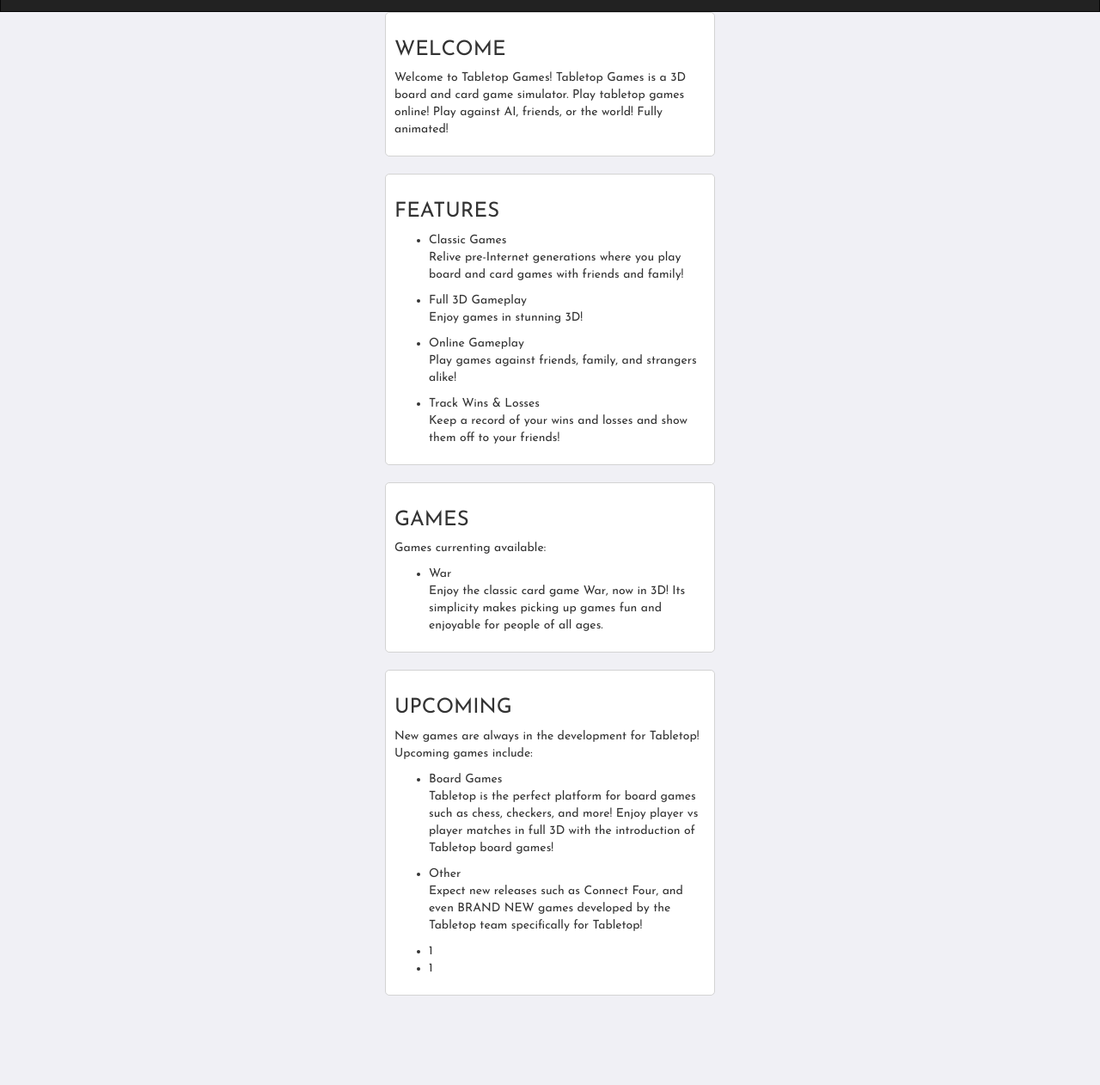
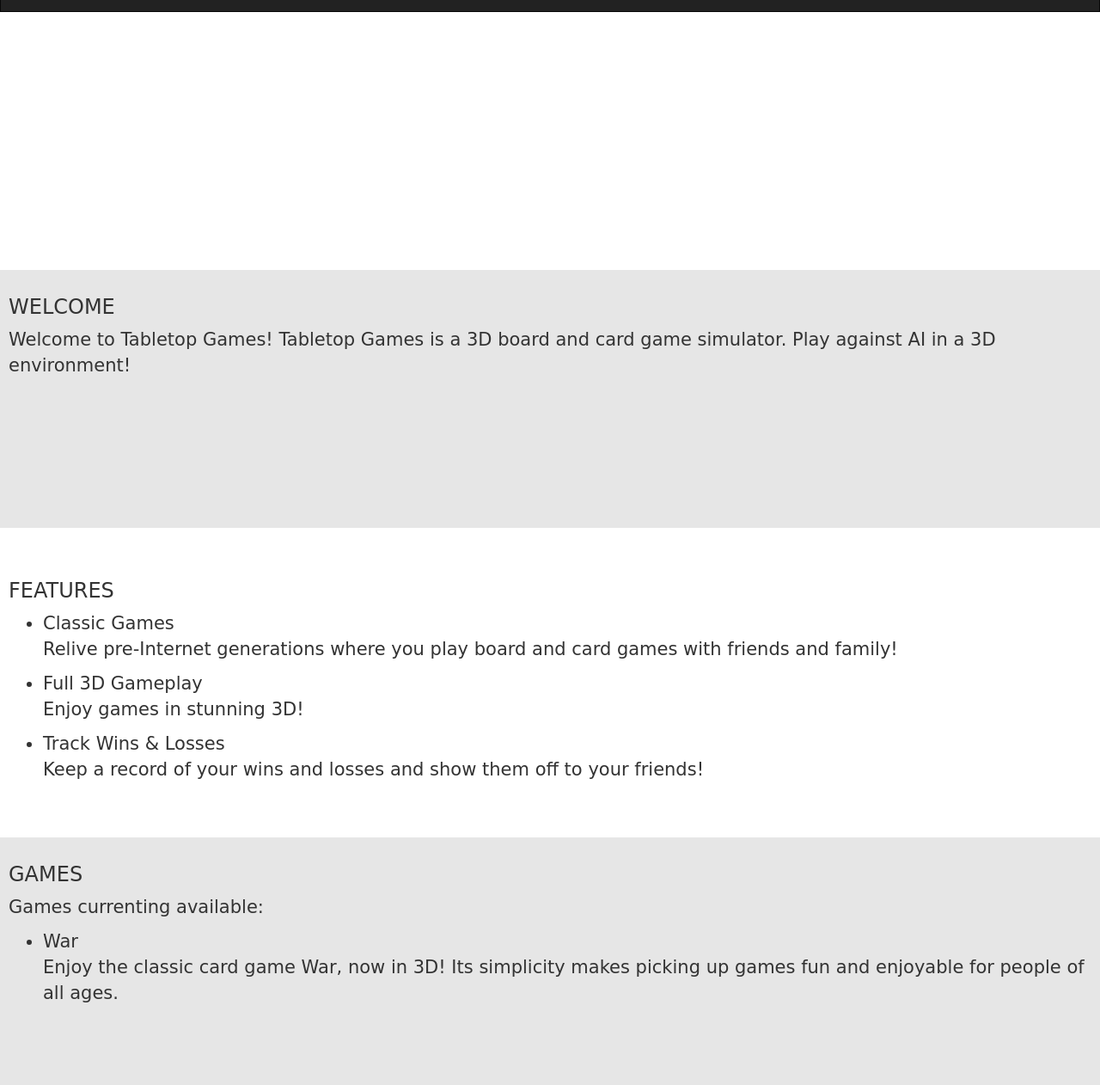
Before and after one commit to bajanbentley/Tabletop, a website: page client/index.html in a window 1280 px wide. Shown: the part 38-1300 px from the top of the page at 86% size. Before the commit the page ends 1196 px from the top, so only its background shows below. Drawn offline with nearby package versions, Linux system fonts and the light colour scheme; some packages are replaced by stand-ins of ours; a web font is replaced by a local one.

Commit message:
Changed css a bit

```diff
--- a/client/index.html
+++ b/client/index.html
@@ -9,6 +9,7 @@
 <link rel="stylesheet" href="https://maxcdn.bootstrapcdn.com/bootstrap/3.3.7/css/bootstrap.min.css">
 <link rel="stylesheet" href="./stylesheets/stylesheets.css">
 <link href="https://fonts.googleapis.com/css?family=Josefin+Sans" rel="stylesheet">
+<link href="https://fonts.googleapis.com/css?family=Macondo" rel="stylesheet">
 <!-- jQuery library -->
 
 </head>
--- a/client/stylesheets/stylesheets.css
+++ b/client/stylesheets/stylesheets.css
@@ -75,3 +75,25 @@ div.well {
 section#playArea {
   overflow: hidden;
 }
+
+section#main {
+  font-family: 'Macondo', cursive;
+  font-size: 150%;
+  background-color: white;
+}
+
+section#image {
+  width: 100%;
+  height: 300px;
+}
+
+section.mainRectangles {
+  width: 100%;
+  height: 300px;
+  background-color: #e6e6e6;
+}
+
+section.mainRectanglesNoBack {
+  width: 100%;
+  height: 300px;
+}
--- a/client/templates/main.htm
+++ b/client/templates/main.htm
@@ -1,21 +1,23 @@
+<section id="main">
+  <section id="image">
 
-  <section class="shrinktabs">
+  </section>
+  <section class="mainRectangles">
     <div class="tab-content">
       <h3>WELCOME</h3>
-      <p>Welcome to Tabletop Games! Tabletop Games is a 3D board and card game simulator. Play tabletop games online! Play against AI, friends, or the world! Fully animated!</p>
+      <p>Welcome to Tabletop Games! Tabletop Games is a 3D board and card game simulator. Play against AI in a 3D environment!</p>
     </div>
   </section>
 
   </br>
 
-  <section class="shrinktabs">
+  <section class="mainRectanglesNoBack">
     <div class="tab-content">
       <h3>FEATURES</h3>
       <div>
         <ul>
           <li>Classic Games</br><p>Relive pre-Internet generations where you play board and card games with friends and family!</p></li>
           <li>Full 3D Gameplay</br><p>Enjoy games in stunning 3D!</p></li>
-          <li>Online Gameplay</br><p>Play games against friends, family, and strangers alike!</p></li>
           <li>Track Wins & Losses</br><p>Keep a record of your wins and losses and show them off to your friends!</p></li>
         </ul>
       </div>
@@ -24,7 +26,7 @@
 
   </br>
 
-  <section class="shrinktabs">
+  <section class="mainRectangles">
     <div class="tab-content">
       <h3>GAMES</h3>
       <p>Games currenting available:
@@ -37,16 +39,16 @@
 
   </br>
 
-  <section class="shrinktabs">
+  <section class="mainRectanglesNoBack">
     <div class="tab-content">
       <h3>UPCOMING</h3>
       <p>New games are always in the development for Tabletop! Upcoming games include:
         <ul>
-          <li>Board Games</br><p>Tabletop is the perfect platform for board games such as chess, checkers, and more! Enjoy player vs player matches in full 3D with the introduction of Tabletop board games!</p></li>
+          <li>Multiplayer</li>
+          <li>Board Games</br><p>Tabletop is the perfect platform for board games such as chess, checkers, and more! Enjoy matches in full 3D with the introduction of Tabletop board games!</p></li>
           <li>Other</br><p>Expect new releases such as Connect Four, and even BRAND NEW games developed by the Tabletop team specifically for Tabletop!</p></li>
-          <li>1</li>
-          <li>1</li>
         </ul>
       </p>
     </div>
   </section>
+</section>
```
